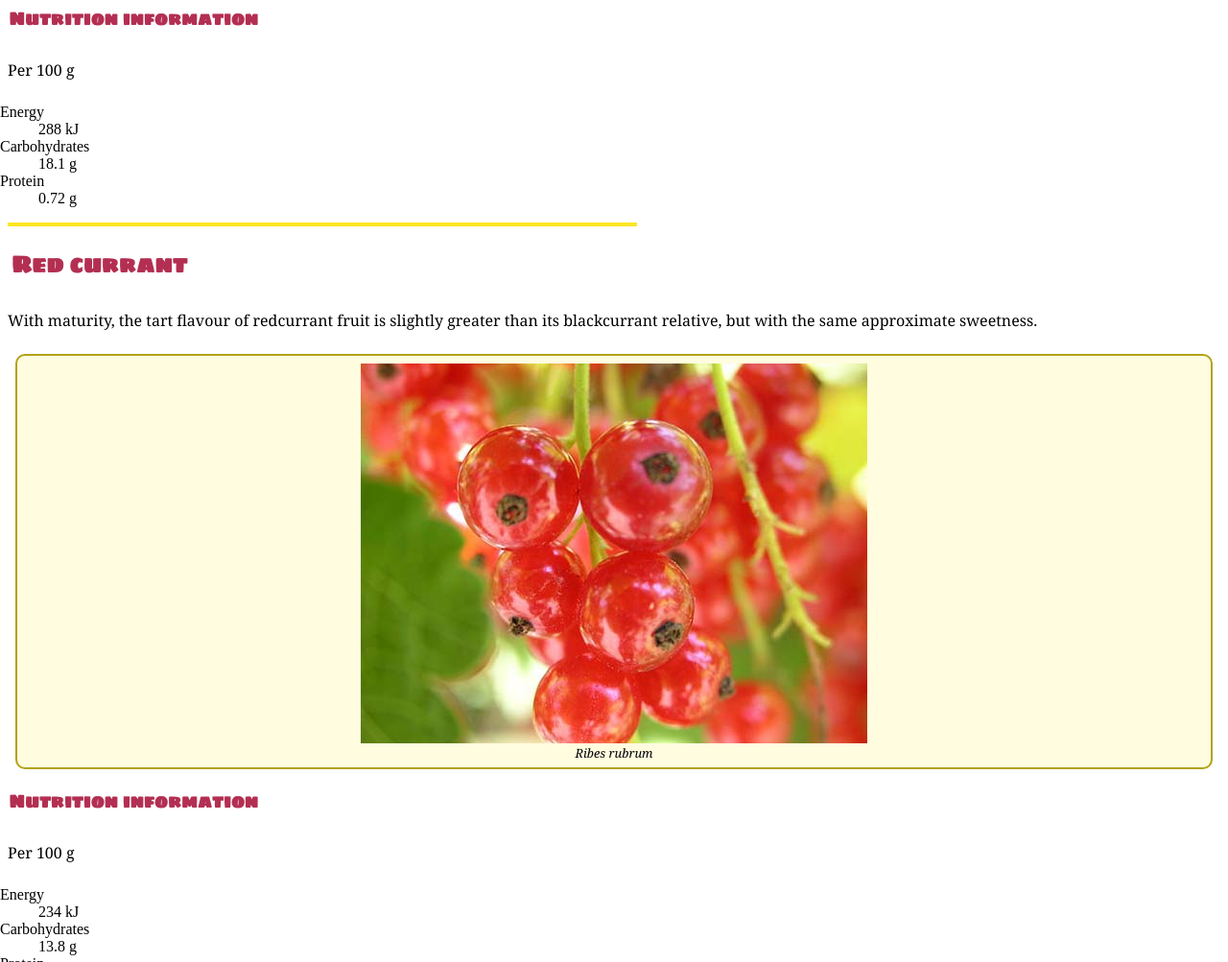
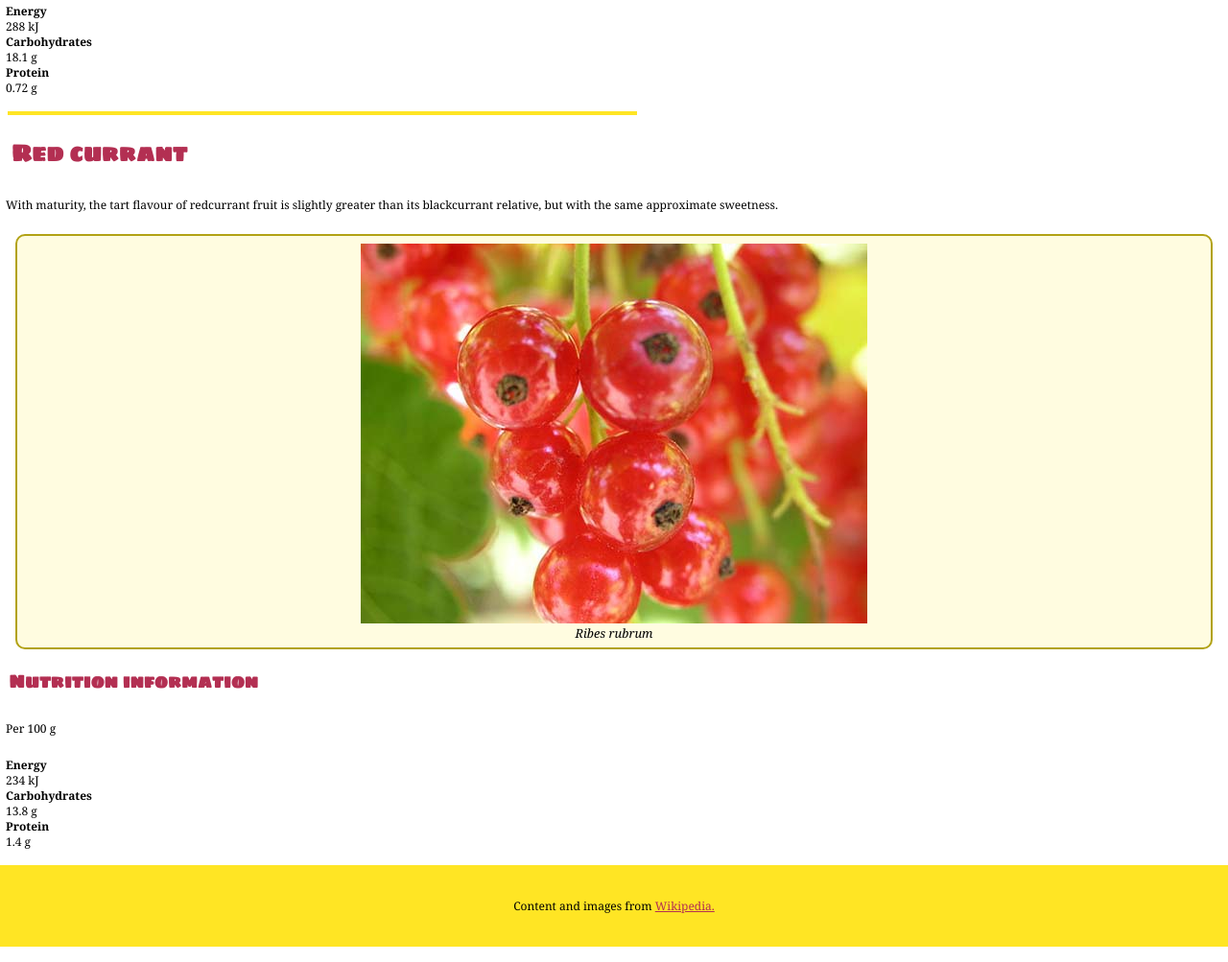
Before and after one commit to taylorsargent/dsn1674-project-1, a plain HTML site: page index.html in a window 1280 px wide. Shown: the part 1797-2800 px from the top of the page at 96% size. Drawn offline with Linux system fonts and the light colour scheme.

Commit message:
added in all the final touches

```diff
--- a/css/main.css
+++ b/css/main.css
@@ -50,6 +50,7 @@ nav a:hover {
 p {
   font-family: Georgia;
   padding: 0.5em;
+  font-size: 0.75em;
 }
 
 blockquote {
@@ -90,3 +91,30 @@ figcaption {
   line-height: 1;
   text-align: center;
 }
+
+dl {
+  line-height: 1em;
+}
+
+dt {
+  font-family: Georgia;
+  font-size: 0.75em;
+  margin-left: 0.5em;
+}
+
+dd {
+  font-family: Georgia;
+  font-size: 0.75em;
+  margin-left: 0.5em;
+}
+
+footer {
+  background-color: #ffe524;
+  margin: 0;
+  padding: 1em;
+  text-align: center;
+}
+
+footer a {
+  color: #b32f52;
+}
--- a/index.html
+++ b/index.html
@@ -39,12 +39,12 @@
 
 <h3>Nutrition information</h3>
 
-<p>Per 100 g</p>
+<p><i>Per 100 g</i></p>
 
 <dl>
-  <dt>Energy</dt> <dd>240 kJ</dd>
-  <dt>Carbohydrates</dt> <dd>14.49 g</dd>
-  <dt>Protein</dt> <dd>0.74 g</dd>
+  <dt><b>Energy</b></dt> <dd>240 kJ</dd>
+  <dt><b>Carbohydrates</b></dt> <dd>14.49 g</dd>
+  <dt><b>Protein</b></dt> <dd>0.74 g</dd>
 </dl>
 
 <div class=yellowbar> </div>
@@ -63,9 +63,9 @@
 <p>Per 100 g</p>
 
 <dl>
-  <dt>Energy</dt> <dd>288 kJ</dd>
-  <dt>Carbohydrates</dt> <dd>18.1 g</dd>
-  <dt>Protein</dt> <dd>0.72 g</dd>
+  <dt><b>Energy</b></dt> <dd>288 kJ</dd>
+  <dt><b>Carbohydrates</b></dt> <dd>18.1 g</dd>
+  <dt><b>Protein</b></dt> <dd>0.72 g</dd>
 </dl>
 
 <div class=yellowbar> </div>
@@ -84,12 +84,12 @@
 <p>Per 100 g</p>
 
 <dl>
-  <dt>Energy</dt> <dd>234 kJ</dd>
-  <dt>Carbohydrates</dt> <dd>13.8 g</dd>
-  <dt>Protein</dt> <dd>1.4 g</dd>
+  <dt><b>Energy</b></dt> <dd>234 kJ</dd>
+  <dt><b>Carbohydrates</b></dt> <dd>13.8 g</dd>
+  <dt><b>Protein</b></dt> <dd>1.4 g</dd>
 </dl>
 
-<footer>Content and images from <a href="http://en.wikipedia.org/wiki/Berry">Wikipedia</a> </footer>
+<footer><p>Content and images from <a href="http://en.wikipedia.org/wiki/Berry">Wikipedia.</a></p></footer>
 
 </body>
 
```
